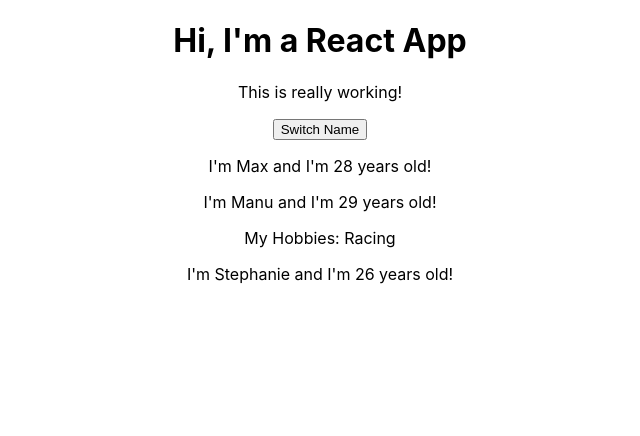
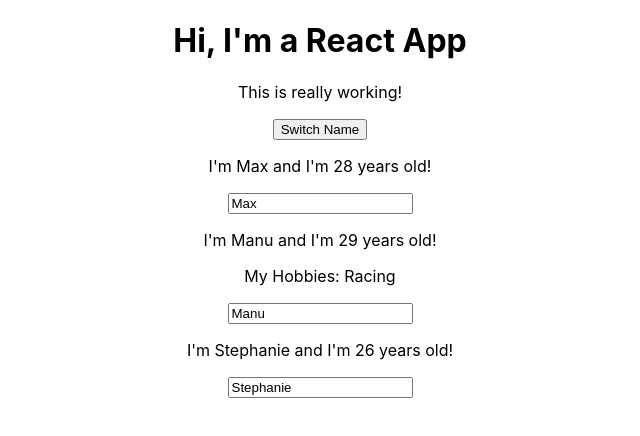
Before and after one commit to shane01101/React-Complete-Guide, a React (Create React App) app: page / in a window 1280 px wide. Shown: the top 436 px of the page, without its empty margins (320-960 px from the left). Built offline with nearby package versions, Linux system fonts and the light colour scheme.

Commit message:
Two Way Binding

```diff
--- a/src/Person/Person.js
+++ b/src/Person/Person.js
@@ -7,6 +7,7 @@ const Person = props => {
 				I'm {props.name} and I'm {props.age} years old!
 			</p>
 			<p>{props.children}</p>
+			<input type="text" onChange={props.changed} value={props.name} />
 		</div>
 	);
 };
```
